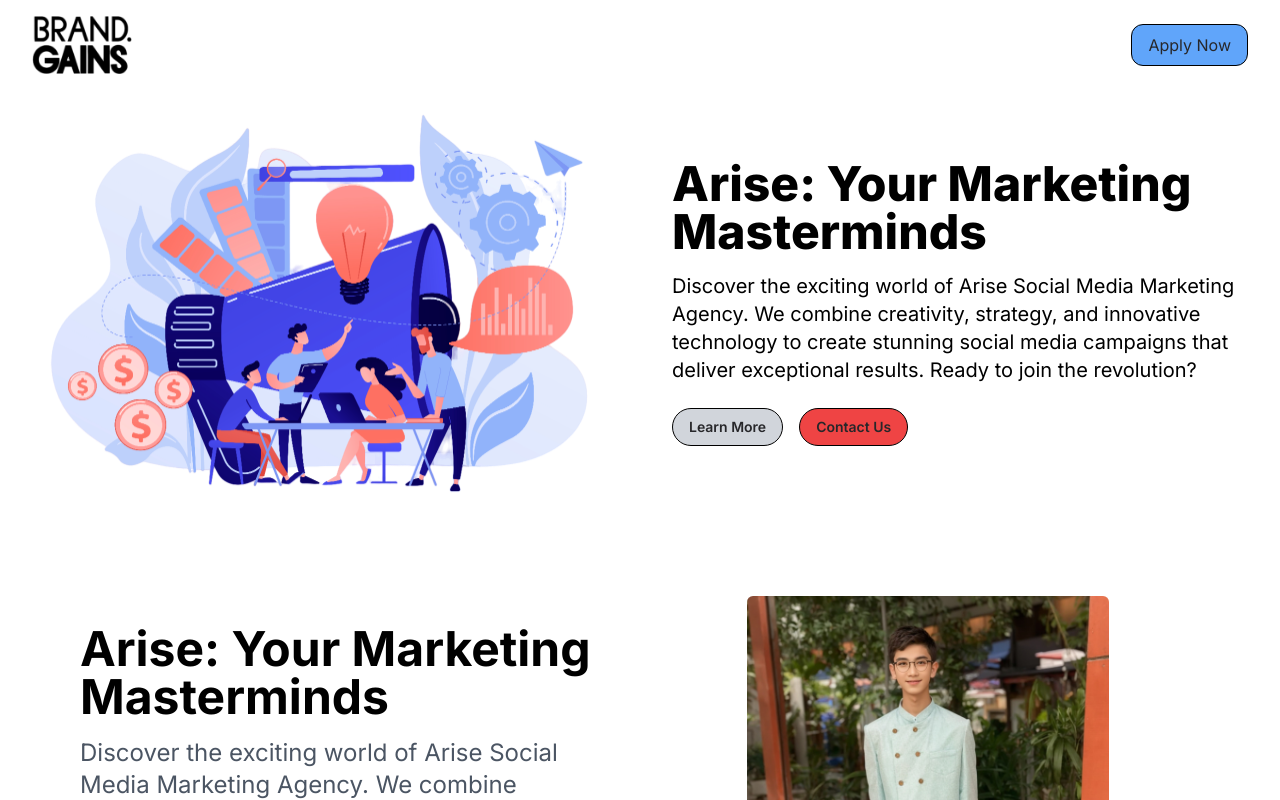
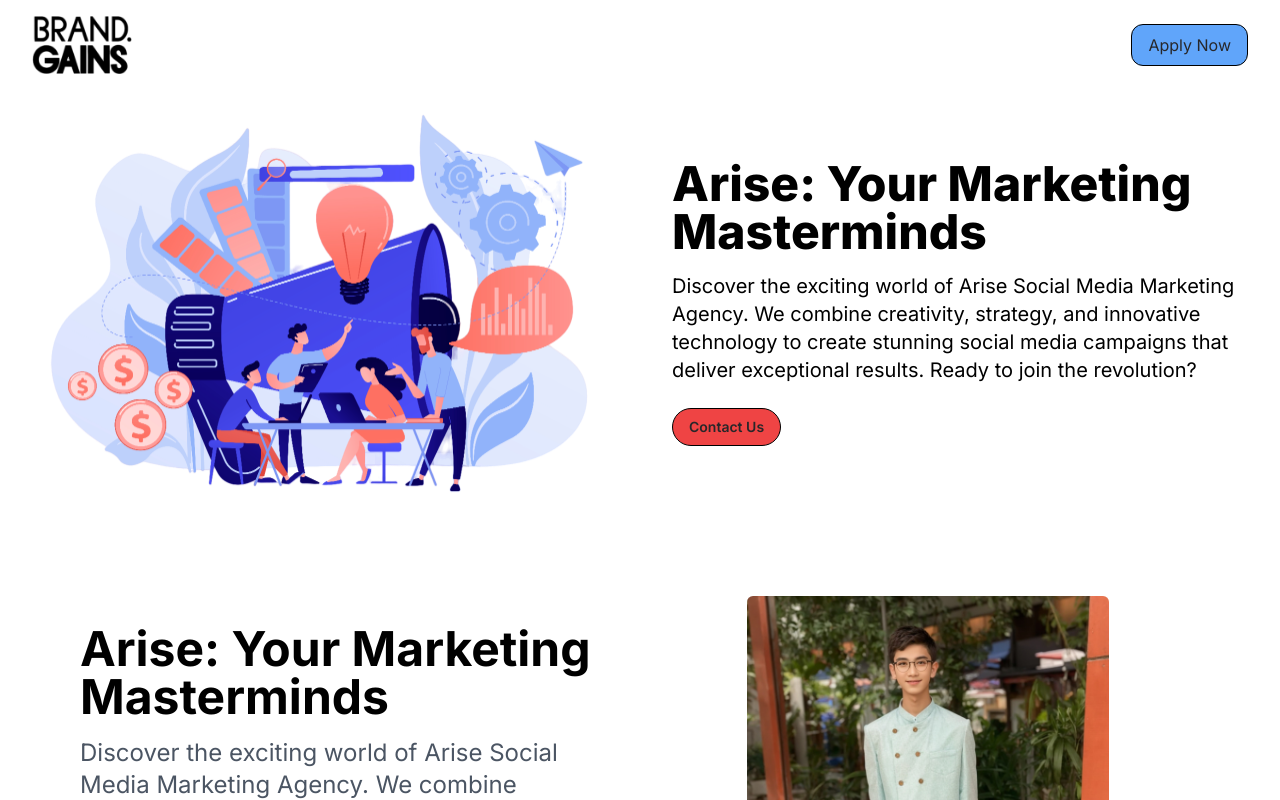
Before and after one commit to BrandGains/BrandGains-site, a Next.js app: page / in a window 1280 px wide. Shown: the top 800 px of the page. Built offline with nearby package versions, Linux system fonts and the light colour scheme.

Commit message:
Some Warnings errors resolved

```diff
--- a/src/app/page.js
+++ b/src/app/page.js
@@ -1,8 +1,11 @@
 "use client";
 import Image from "next/image";
 import React from "react";
+import Link from "next/link";
+import { useRouter } from "next/navigation";
 
 export default function Home() {
+  const router = useRouter();
   const socialMediaIcons = [
     {
       name: "Facebook",
@@ -74,13 +77,15 @@ export default function Home() {
     {
       name: "Jane Smith",
       role: "Creative Director",
-      description: "Sed do eiusmod tempor incididunt ut labore et dolore magna aliqua.",
+      description:
+        "Sed do eiusmod tempor incididunt ut labore et dolore magna aliqua.",
       image: "/assets/images/ty.jpg", // Replace with the actual image file path
     },
     {
       name: "Bob Johnson",
       role: "Marketing Specialist",
-      description: "Ut enim ad minim veniam, quis nostrud exercitation ullamco laboris.",
+      description:
+        "Ut enim ad minim veniam, quis nostrud exercitation ullamco laboris.",
       image: "/assets/images/ty.jpg", // Replace with the actual image file path
     },
   ];
@@ -108,12 +113,11 @@ export default function Home() {
             Ready to join the revolution?
           </p>
           <div className="flex flex-col sm:flex-row">
-            <button className="bg-gray-300 border border-black text-zinc-800 hover:shadow-md hover:shadow-zinc-400 font-semibold py-2 px-4 rounded-full text-sm mb-4 sm:mb-0 sm:mr-4">
-              <a href="#learn-more">Learn More</a>
+            <Link href="/Contact">
+              <button className="bg-red-500 border border-black hover:shadow-md hover:shadow-zinc-400 text-zinc-800 font-semibold py-2 px-4 rounded-full text-sm">
+                Contact Us
               </button>
-            <button className="bg-red-500 border border-black hover:shadow-md hover:shadow-zinc-400 text-zinc-800 font-semibold py-2 px-4 rounded-full text-sm">
-              <a href="#contact">Contact Us</a>
-            </button>
+            </Link>
           </div>
         </div>
       </section>
@@ -177,9 +181,11 @@ export default function Home() {
               </div>
             ))}
           </div>
+          <Link href="/Contact">
             <button className="flex mx-auto mt-16 text-white bg-indigo-500 border-0 py-2 px-8 focus:outline-none hover:bg-indigo-600 rounded text-lg">
               Get Started
             </button>
+          </Link>
         </div>
         <div className="flex justify-center">
           <div className="grid grid-cols-3 md:grid-cols-6 gap-4">
@@ -272,12 +278,14 @@ export default function Home() {
                 company a priority.
               </li>
             </ul>
-            <a
+            <Link href="/Contact">
+              <button
                 href="#contact"
                 className="border border-black rounded-xl px-4 py-2 text-zinc-800 text-md font-semibold bg-blue-400 hover:shadow-md hover:shadow-zinc-400 transition-colors duration-300"
               >
                 Contact Us
-            </a>
+              </button>
+            </Link>
           </div>
         </div>
       </section>
```
Lines whose indentation alone changed are shown as unchanged.
